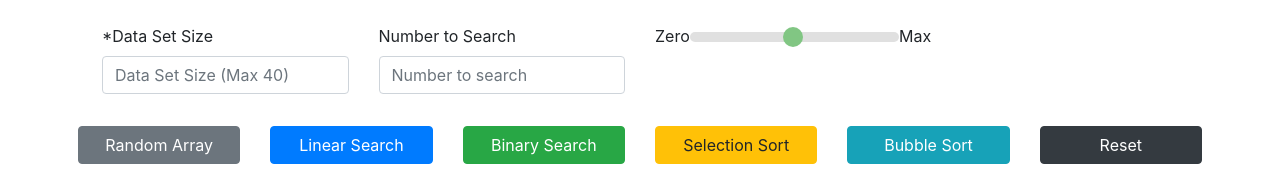
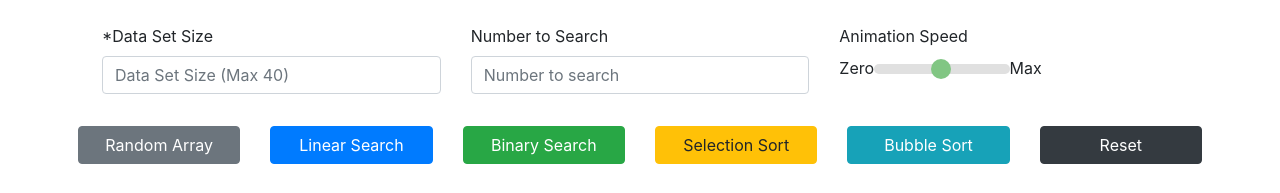
Before and after one commit to kaushiksumit999/algorithm-visualizer, a plain HTML site: page index.html in a window 1280 px wide. Shown: the part 112-305 px from the top of the page. Drawn offline with nearby package versions, Linux system fonts and the light colour scheme.

Commit message:
Speed manager in progress

```diff
--- a/algorithm.js
+++ b/algorithm.js
@@ -6,6 +6,7 @@ const activeAlgorithmResultRef = document.getElementById("activeAlgorithmResult"
 const resultRef = document.getElementById("result");
 const slider = document.getElementById("speedRange");
 let dataSetArray = [];
+var speed = 1;
 
 function resetData(length) {
   dataSetArray = [];
@@ -20,7 +21,7 @@ function getRandomInt() {
 }
 
 slider.oninput = function () {
-  output.innerHTML = this.value;
+  this.speed = this.value;
 }
 
 function linearSearch() {
--- a/index.html
+++ b/index.html
@@ -81,21 +81,22 @@
       </div>
     </div>
     <div class="row p-4">
-      <div class="col-3">
+      <div class="col-4">
         <label>*Data Set Size</label>
         <div class="input-group mb-2">
           <input type="number" class="form-control" placeholder="Data Set Size (Max 40)" aria-label="Data Set Size"
             id="dataSet" />
         </div>
       </div>
-      <div class="col-3">
+      <div class="col-4">
         <label>Number to Search</label>
         <div class="input-group mb-2">
           <input type="number" class="form-control" placeholder="Number to search" aria-label="Number to search"
             id="search" />
         </div>
       </div>
-      <div class="col-6">
+      <div class="col-4">
+        <label>Animation Speed</label>
         <div class="slidecontainer">
           Zero<input type="range" min="1" max="100" value="50" class="slider" id="myRange">Max
         </div>
```
